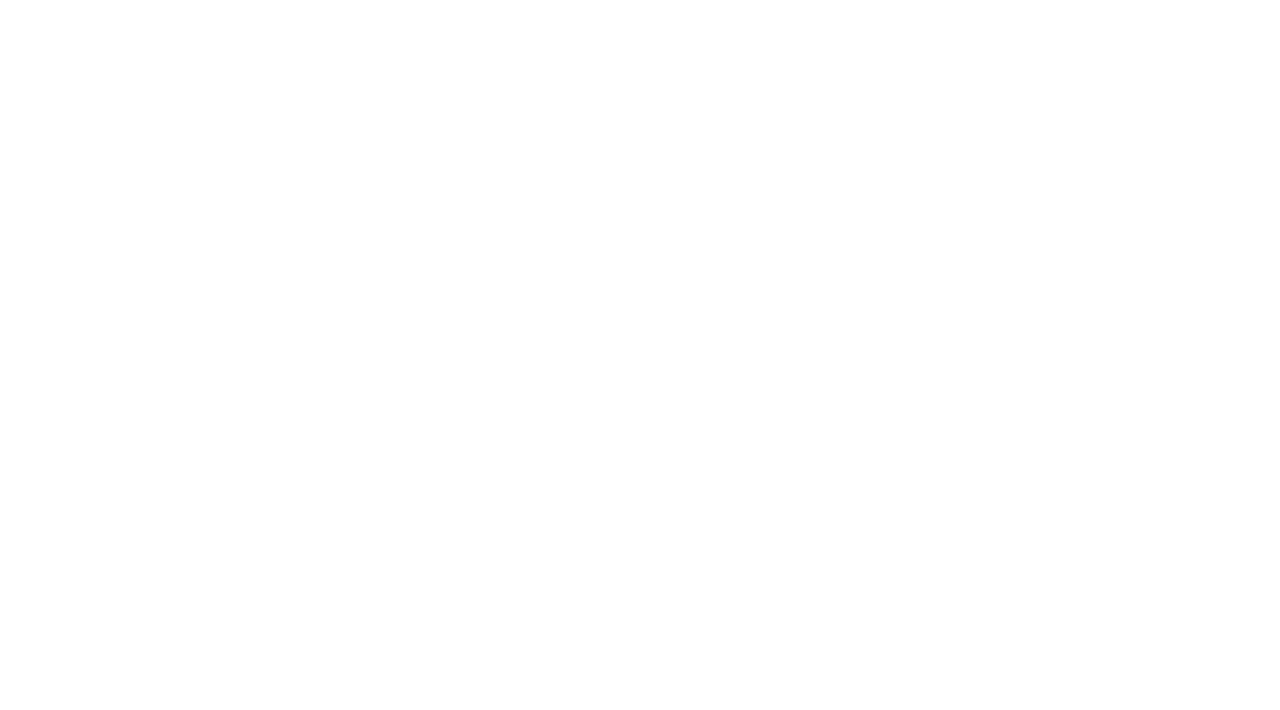
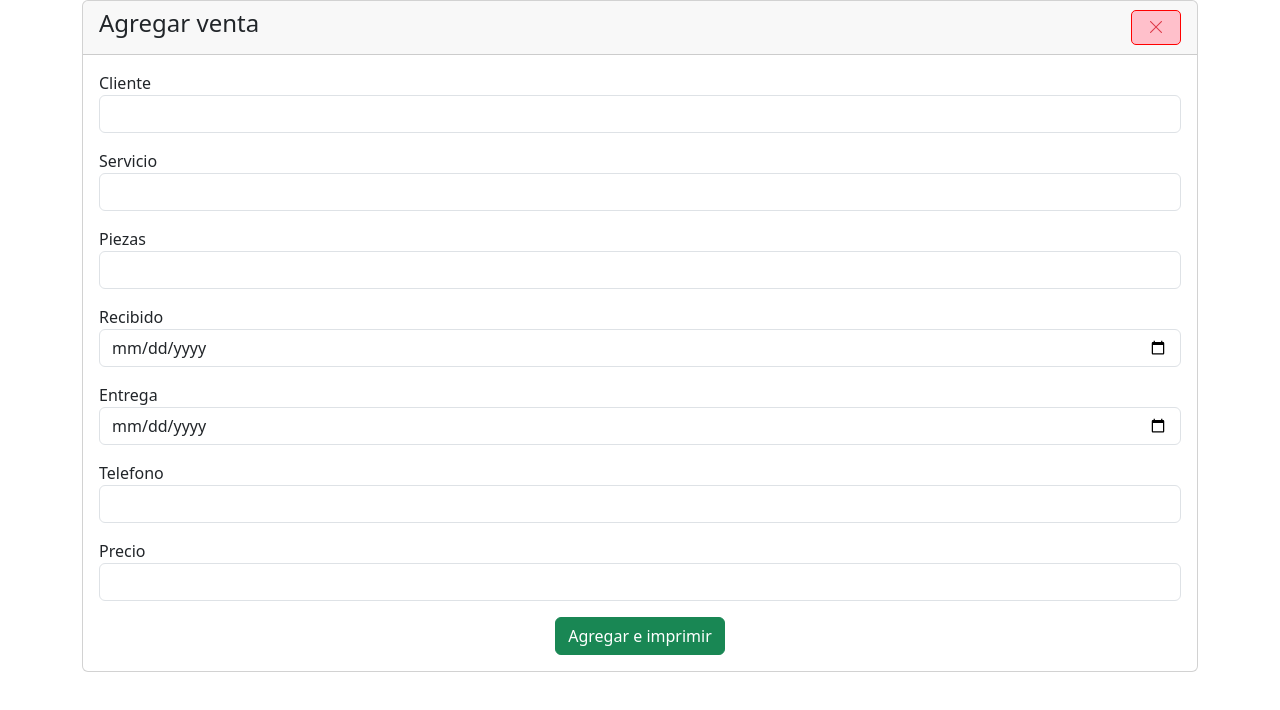
Before and after one commit to MiguelCorderoC/lavanderia, a React (Vite) app in the folder cliente/: page /ventas/agregar in a window 1280 px wide. Before the commit this address had no page. Shown: the top 710 px of the page. Built offline with nearby package versions, Linux system fonts and the light colour scheme.

Commit message:
Funcionalidad de agregar lista y enrutamiento correspondiente listo

```diff
--- a/cliente/src/App.jsx
+++ b/cliente/src/App.jsx
@@ -1,10 +1,12 @@
 import { Route, Routes } from "react-router-dom";
 import HomeView from "./views/HomeView";
+import VentaAgregarView from "./views/VentaAgregarView";
 function App() {
   return (
     <>
       <Routes>
         <Route path="/" element={<HomeView />} />
+        <Route path="/ventas/agregar" element={<VentaAgregarView />}></Route>
       </Routes>
     </>
   );
--- a/cliente/src/views/HomeView.jsx
+++ b/cliente/src/views/HomeView.jsx
@@ -2,7 +2,6 @@ import { useState, useEffect } from "react";
 import { Link } from "react-router-dom";
 import axios from "axios";
 import "./css/HomeView.css";
-import VentaAgregar from "../components/VentaAgregar";
 
 function HomeView() {
   const [ventas, setVentas] = useState([]);
@@ -22,7 +21,6 @@ function HomeView() {
 
   return (
     <>
-      <VentaAgregar />
       <main className="container mt-5">
         <section className="card">
           <article className="card-header art-encabezado">
@@ -33,7 +31,9 @@ function HomeView() {
                 type="search"
                 placeholder="Buscar por nombre"
               />
-              <button className="btn btn-success">Agregar</button>
+              <Link to="/ventas/agregar" className="btn btn-success">
+                Agregar
+              </Link>
             </article>
           </article>
           <article className="card-body">
--- a/cliente/src/components/VentaAgregar.jsx
+++ b/cliente/src/views/VentaAgregarView.jsx
@@ -1,8 +1,11 @@
 import axios from "axios";
-import "./css/VentaAgregar.css";
+import { useState } from "react";
+import "./css/VentaAgregarView.css";
+import { Link } from "react-router-dom";
+function VentaAgregar() {
+  const [mensaje, setMensaje] = useState(0);
 
-function VentaAgregar() {
-  const handleSubmit = async (event) => {
+  const guardarVenta = async (event) => {
     event.preventDefault();
 
     const cliente = event.target.elements.cliente.value;
@@ -30,21 +33,36 @@ function VentaAgregar() {
       );
 
       console.log("Respuesta del servidor:", response.data);
+      setMensaje(1);
     } catch (error) {
       console.error("Error al hacer POST a la API:", error);
+      setMensaje(2);
     }
+    setTimeout(() => {
+      setMensaje(0);
+    }, 5000);
   };
 
   return (
     <>
       <section className="container">
+        {mensaje === 1 && (
+          <div className="mb-2 alert alert-success">
+            <h4 className="h4-mensaje-exito">Venta agregada con éxito</h4>
+          </div>
+        )}
+        {mensaje === 2 && (
+          <div className="mb-2 alert alert-danger">
+            <h4 className="h4-mensaje-error">Error al agregar la venta</h4>
+          </div>
+        )}
         <article className="card">
           <article className="card-header art-encabezado">
             <h4>Agregar venta</h4>
-            <button className="bi bi-x-lg text-danger btn-salir"></button>
+            <Link to="/" className="bi bi-x-lg text-danger btn-salir"></Link>
           </article>
           <article className="card-body">
-            <form onSubmit={handleSubmit}>
+            <form onSubmit={guardarVenta}>
               <div className="mb-3">
                 <span>Cliente</span>
                 <input className="form-control" type="text" name="cliente" />
--- a/cliente/src/components/css/VentaAgregar.css
+++ b/cliente/src/views/css/VentaAgregarView.css
@@ -2,7 +2,13 @@
   background-color: pink;
   border: 1px solid red;
   border-radius: 5px;
+  padding: 0.3em 1em;
 }
 .div-guardar {
   text-align: center;
 }
+
+.h4-mensaje-error,
+.h4-mensaje-exito {
+  text-align: center;
+}
```
